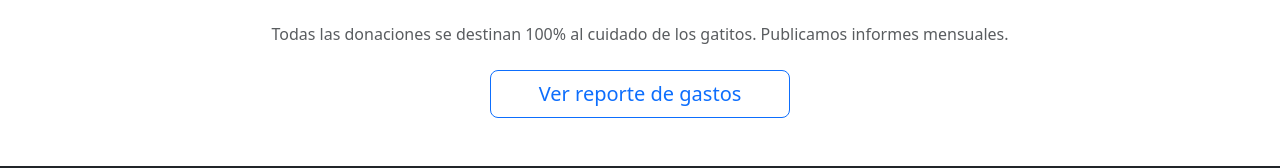
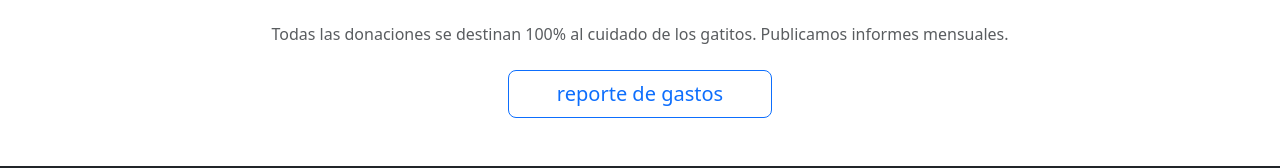
Before and after one commit to EmilyBastidas/SantuarioEmilia, a React (Vite) app: page /donar in a window 1280 px wide. Shown: the part 1453-1621 px from the top of the page. Built offline with nearby package versions, Linux system fonts and the light colour scheme.

Commit message:
modificación donate

```diff
--- a/src/pages/Donate.jsx
+++ b/src/pages/Donate.jsx
@@ -140,7 +140,7 @@ function Donate() {
             href="/transparencia"
             className="btn btn-outline-primary btn-lg px-5"
           >
-            Ver reporte de gastos
+            reporte de gastos
           </a>
         </div>
       </section>
```
